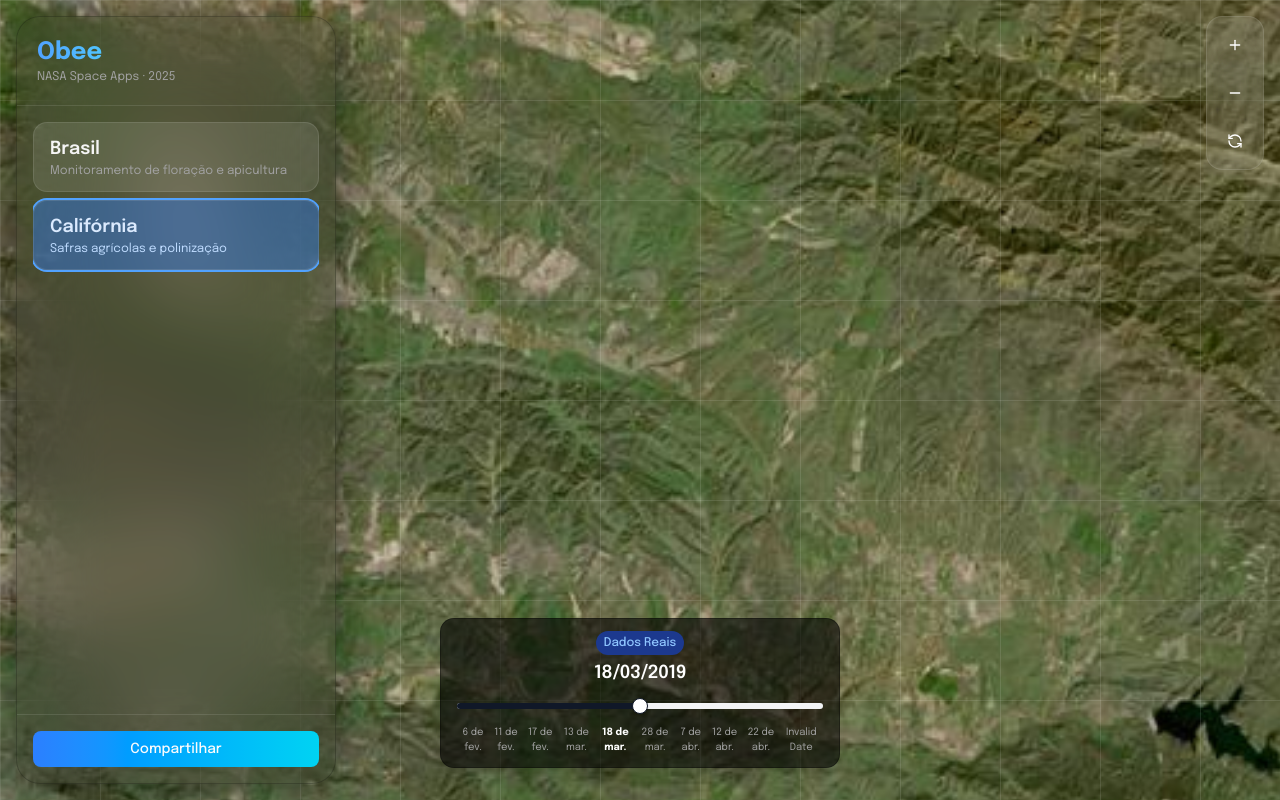
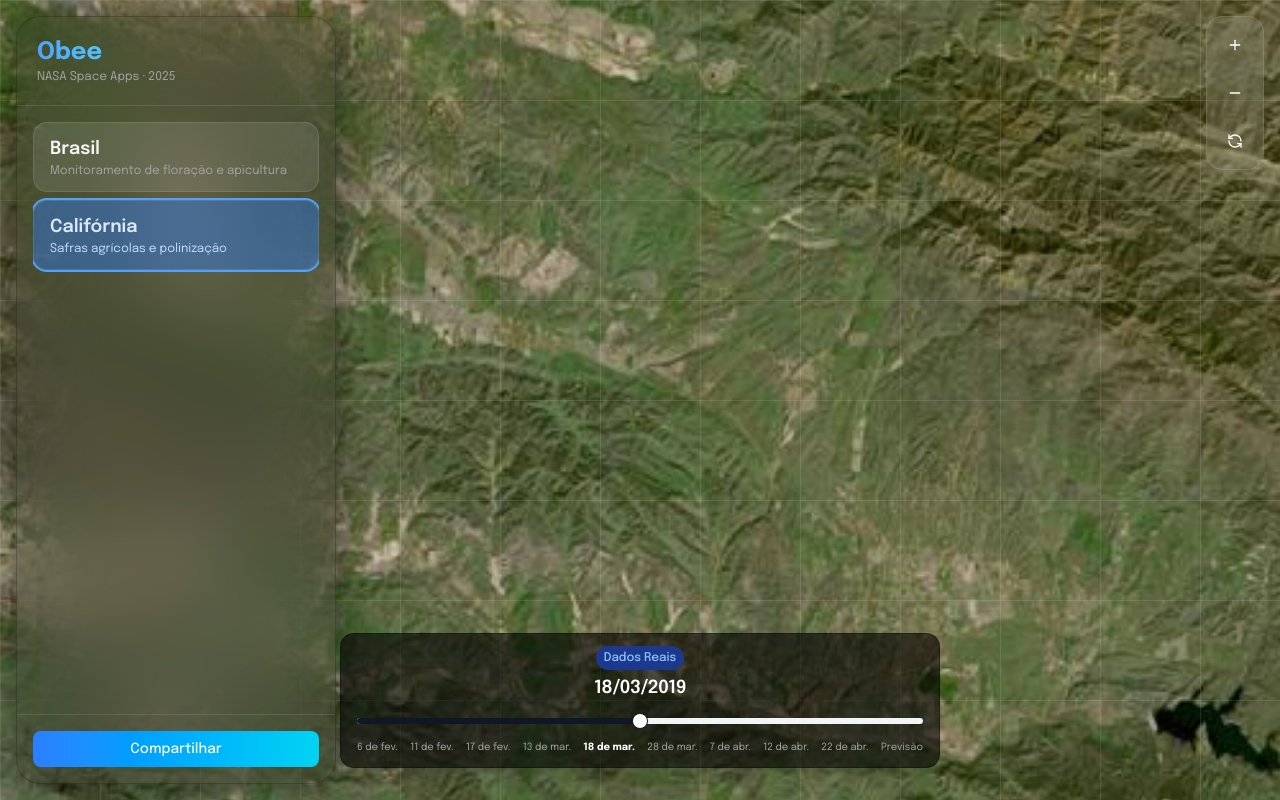
Before and after one commit to obixy/bloomwatch, a React (Vite) app in the folder frontend/: page / in a window 1280 px wide. Built offline with nearby package versions, Linux system fonts and the light colour scheme.

Commit message:
refactor: ajustar largura do slider e adicionar espaçamento entre os elementos

```diff
--- a/frontend/src/components/slider.tsx
+++ b/frontend/src/components/slider.tsx
@@ -49,7 +49,7 @@ export function SliderComponent({ onChangeMapImage }: SliderComponentProps) {
   }, [currentIndex, currentData.date, onChangeMapImage]);
 
   return (
-    <div className="absolute bottom-8 left-1/2 -translate-x-1/2 w-[400px] bg-black/60 border border-black/30 rounded-xl px-4 py-3 shadow-lg flex flex-col gap-2 items-center">
+    <div className="absolute bottom-8 left-1/2 -translate-x-1/2 w-[600px] bg-black/60 border border-black/30 rounded-xl px-4 py-3 shadow-lg flex flex-col gap-2 items-center">
       <div className="flex flex-col items-center gap-1 mb-2">
         <span
           className={`text-xs font-medium px-2 py-1 rounded-full ${
@@ -75,7 +75,7 @@ export function SliderComponent({ onChangeMapImage }: SliderComponentProps) {
         className="w-full"
       />
 
-      <div className="flex justify-between w-full mt-2">
+      <div className="flex justify-between w-full mt-2 gap-2">
         {sampleData.map((data, idx) => (
           <span
             key={data.date}
@@ -84,10 +84,12 @@ export function SliderComponent({ onChangeMapImage }: SliderComponentProps) {
             }`}
             style={{ minWidth: 32, textAlign: 'center' }}
           >
-            {new Date(data.date).toLocaleDateString('pt-BR', {
-              month: 'short',
-              day: 'numeric',
-            })}
+            {data.type === 'real'
+              ? new Date(data.date).toLocaleDateString('pt-BR', {
+                  month: 'short',
+                  day: 'numeric',
+                })
+              : 'Previsão'}
           </span>
         ))}
       </div>
```
